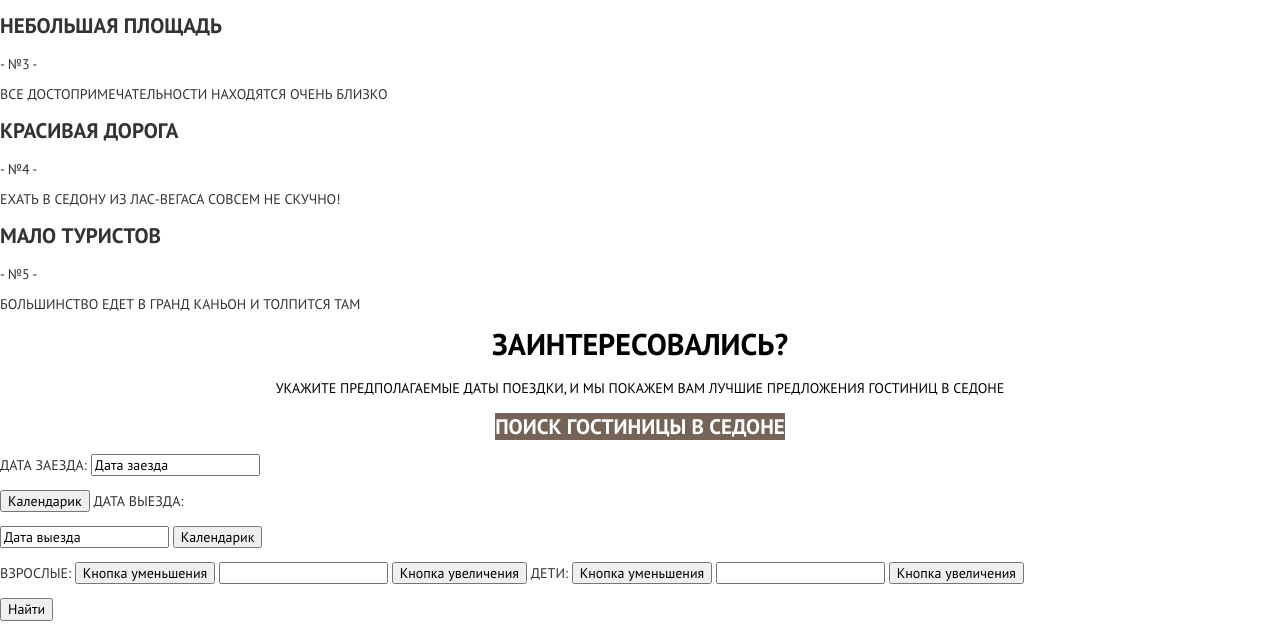
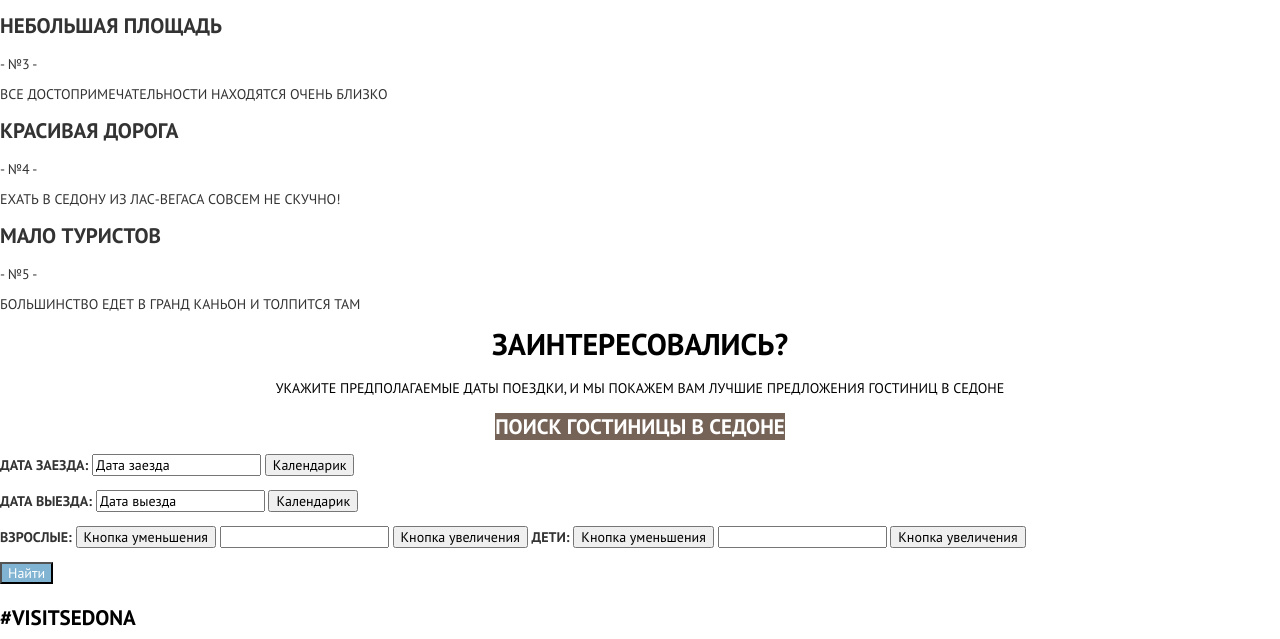
Before and after one commit to MisterPigama/879905-sedona, a plain HTML site: page index.html in a window 1280 px wide. Shown: the part 1147-1786 px from the top of the page. Drawn offline with Linux system fonts and the light colour scheme.

Commit message:
текст в попапе жирный

```diff
--- a/css/style.css
+++ b/css/style.css
@@ -184,6 +184,10 @@
     background-position: top center;
 }
 
+.form-search label {
+    font-weight: 700;
+}
+
 .slogan,
 .hashtag {
     font-size: 21px;
--- a/index.html
+++ b/index.html
@@ -79,16 +79,14 @@
             <a href="form.html" class="button-to-popup">поиск гостиницы в седоне</a>
         </section>
         <section class="popup">
-            <form class="search" action="https://echo.htmlacademy.ru/" method="post">
+            <form class="form-search" action="https://echo.htmlacademy.ru/" method="post">
                 <p>
                     <label for="date-in">Дата заезда:</label>
                     <input type="text" value="Дата заезда" id="date-in" required>
+                    <button class="date-in">Календарик</button>
                 </p>
                 <p>
-                    <button class="date-in">Календарик</button>
                     <label for="date-out">Дата выезда:</label>
-                </p>
-                <p>
                     <input type="text" value="Дата выезда" id="date-out" required>
                     <button class="date-out">Календарик</button>
                 </p>
@@ -102,7 +100,7 @@
                     <input type="number" value="Количество детей" id="children" min="0" step="1" required>
                     <button class="bigger-children">Кнопка увеличения</button>
                 </p>
-                <button class="find" type="submit">Найти</button>
+                <button class="find-button" type="submit">Найти</button>
             </form>
         </section>
         <section class="map"><!--    тут будет карта --></section>
```
